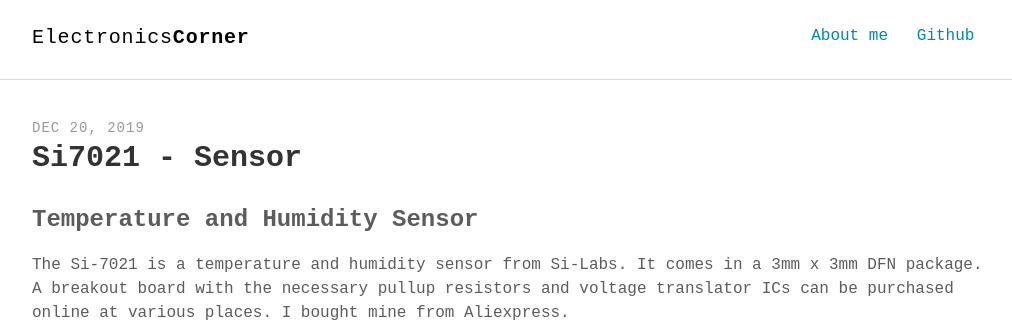
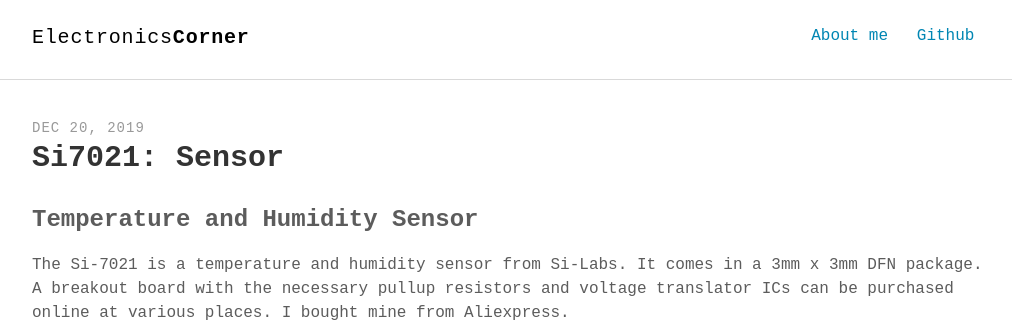
Before and after one commit to hshah89/hshah89.github.io, a Jekyll site: the page built from _posts/2019-12-20-si7021-sensor.md, in a window 1280 px wide and 900 px high. Shown: the top 336 px of the window, without its empty margins (132-1144 px from the left). Built offline with Jekyll 4.4.1, drawn with Linux system fonts in a browser that asks for light colours; some web fonts are replaced.

```diff
--- a/_posts/2019-12-20-si7021-sensor.md
+++ b/_posts/2019-12-20-si7021-sensor.md
@@ -1,6 +1,6 @@
 ---
 layout: post
-title: "Si7021 - Sensor"
+title: "Si7021: Sensor"
 description: "Interfacing with arduino"
 date: 2019-12-20
 tags: [arduino, sensor]
```
Also changed, not shown: _posts/2019-10-12-bme280-sensor.md (+1 -1 lines).
